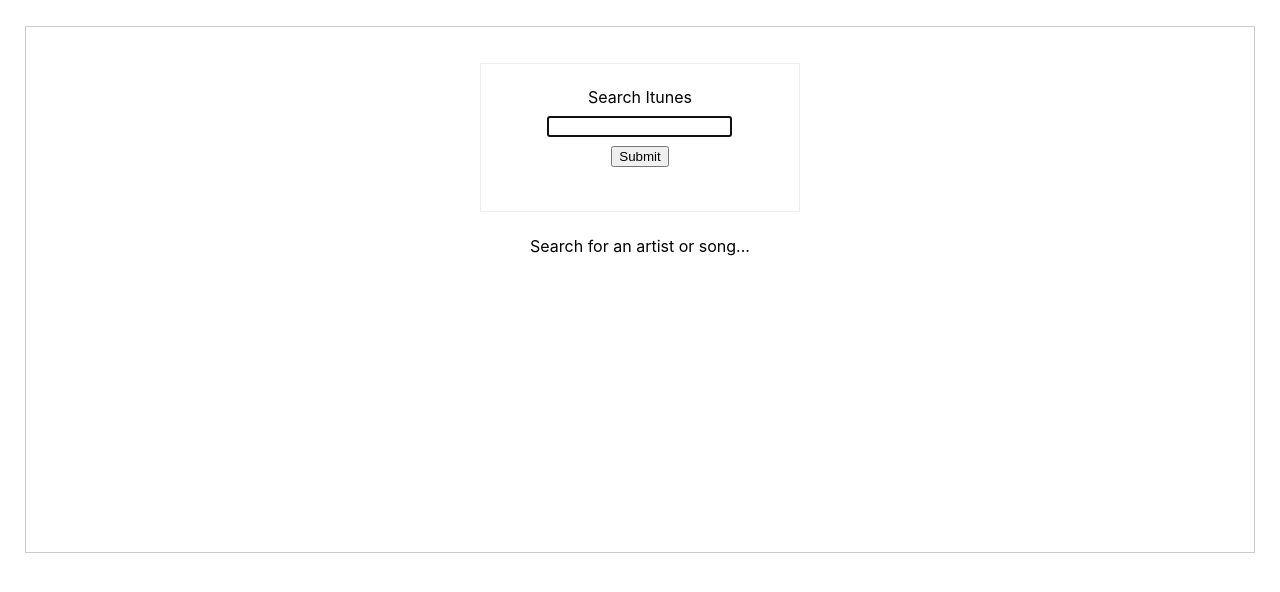
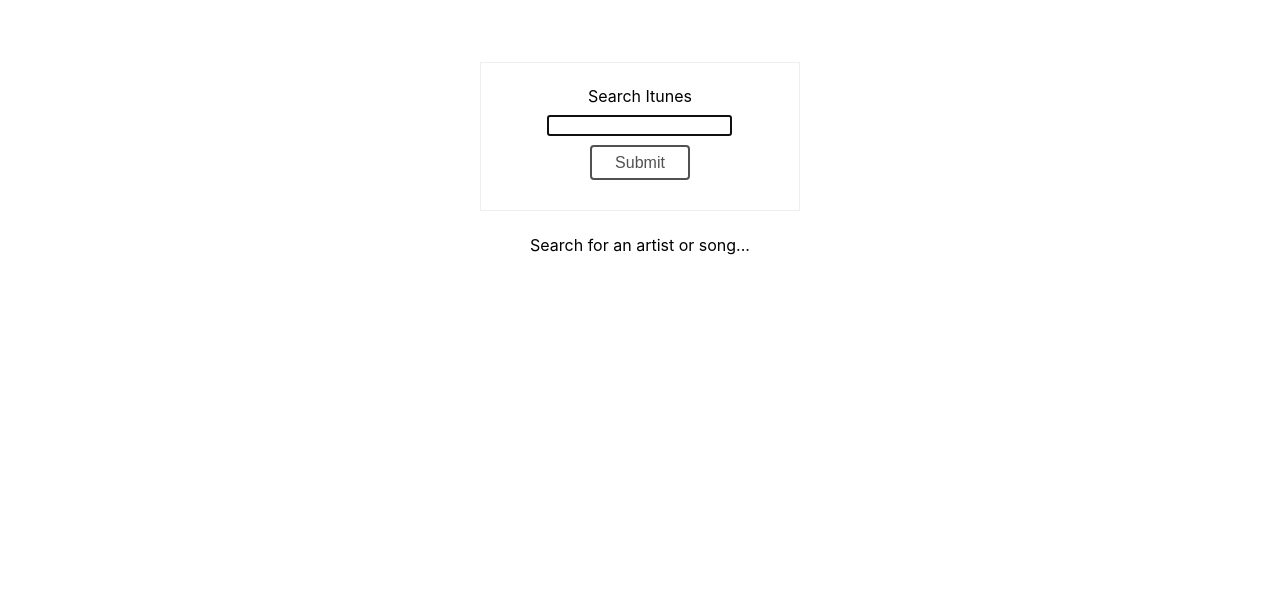
Before and after one commit to eozelius/redux-itunes, a React (Create React App) app: page / in a window 1280 px wide. Shown: the top 592 px of the page. Built offline with nearby package versions, Linux system fonts and the light colour scheme.

Commit message:
continue implementing css modules.

```diff
--- a/src/actions.js
+++ b/src/actions.js
@@ -34,8 +34,6 @@
 
     return axios.get(`https://itunes.apple.com/search?term=${search}`)
       .then((response) => {
-        console.log(response)
-
         dispatch(setIsFetching(false))
         dispatch(setFilter())
         dispatch(setListings(response.data.results))
--- a/src/containers/ItunesContainer.js
+++ b/src/containers/ItunesContainer.js
@@ -7,15 +7,7 @@
 import ItunesSearch from '../presentational/ItunesSearch'
 import ItunesListings from '../presentational/ItunesListings'
 import PropTypes from 'prop-types'
-
-const style = {
-  width: '92%',
-  padding: '1% 2%',
-  margin: '2% auto',
-  border: '1px solid #ccc',
-  height: '100%',
-  minHeight: '500px'
-}
+import style from '../styles/ItunesContainer.module.sass'
 
 class ItunesContainer extends Component {
   handleSearch = searchText => {
@@ -25,7 +17,7 @@
 
   render(){
     return (
-      <div className='itunes-container' style={style} >
+      <div className={style.itunesContainer} >
         <ItunesSearch handleSearch={this.handleSearch} />
         <ItunesListings listings={this.props.listings} />
       </div>
--- a/src/index.js
+++ b/src/index.js
@@ -1,6 +1,6 @@
 import React from 'react';
 import ReactDOM from 'react-dom';
-import './styles/index.sass';
+import './styles/index.module.sass';
 import App from './App';
 import * as serviceWorker from './serviceWorker';
 
--- a/src/presentational/ItunesSearch.js
+++ b/src/presentational/ItunesSearch.js
@@ -1,5 +1,6 @@
 import React, { Component } from 'react'
 import style from '../styles/ItunesSearch.module.sass'
+import indexStyle from '../styles/index.module.sass'
 
 class ItunesSearch extends Component {
   constructor(props){
@@ -30,7 +31,7 @@
           <div className='control-group'>
             <label>Search Itunes</label>
             <input type='text' onChange={this.handleChange} autoFocus />
-            <input type='submit' />
+            <input className={indexStyle.btn}  type='submit' />
           </div>
         </form>
       </div>
--- /dev/null
+++ b/src/styles/ItunesContainer.module.sass
@@ -0,0 +1,6 @@
+.itunesContainer
+  width: 92%
+  padding: 1% 2%
+  margin: 2% auto
+  height: 100%
+  min-height: 500px
--- a/src/styles/index.sass
+++ b/src/styles/index.module.sass
@@ -1,3 +1,5 @@
+$gray: #515151
+
 body
   margin: 0
   padding: 0
@@ -7,3 +9,17 @@
 
 code
   font-family: source-code-pro, Menlo, Monaco, Consolas, "Courier New", monospace
+
+.btn
+  width: 100px
+  height: 35px
+  border: 2px solid $gray
+  background: transparent
+  color: $gray
+  cursor: pointer
+  font-size: 1em
+  border-radius: 4px
+
+  &:hover
+    background: $gray
+    color: white
```
